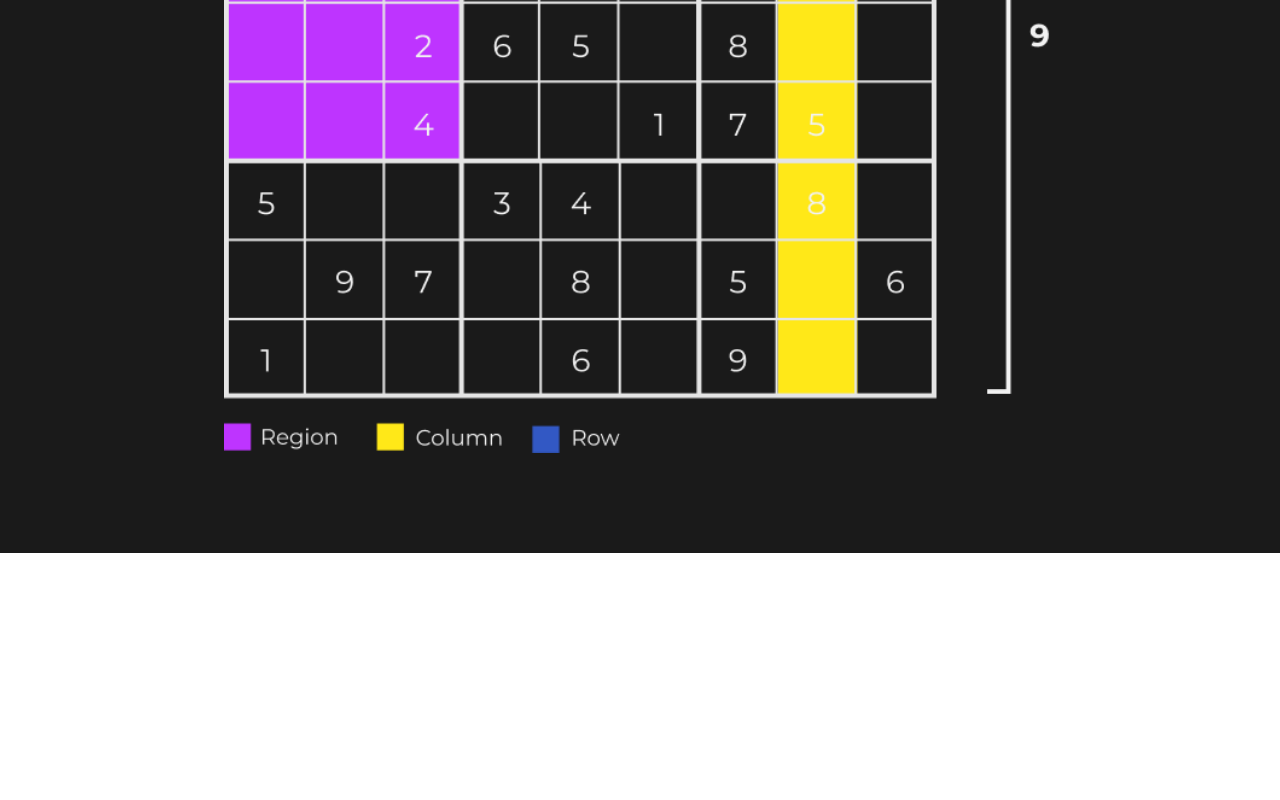
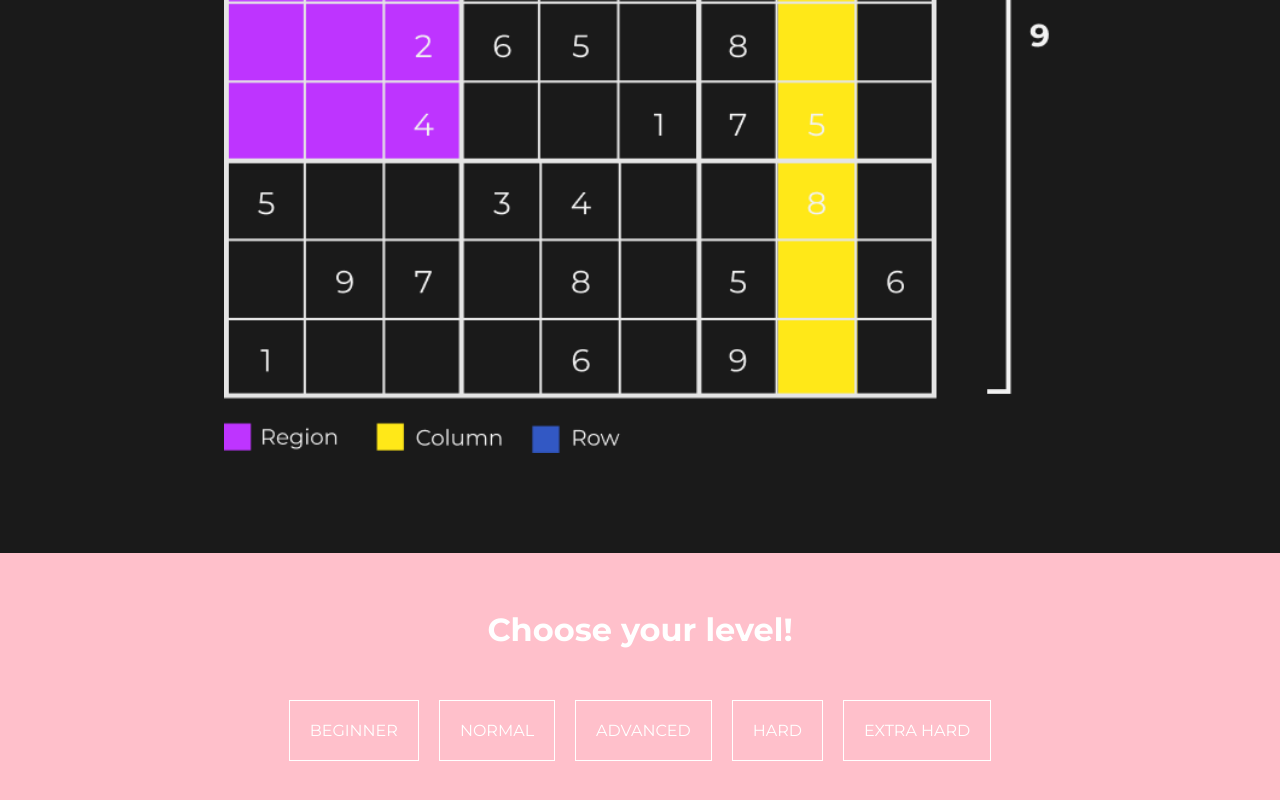
Before and after one commit to NikolSkvarilova/sudoku, a React (Create React App) app: page / in a window 1280 px wide. Shown: the part 3824-4624 px from the top of the page. Before the commit the page ends 4377 px from the top, so only its background shows below. Built offline with nearby package versions, Linux system fonts and the light colour scheme.

Commit message:
Uncommented ChooseLvlSection component; added styles

```diff
--- a/src/Components/Pages/Home/Home.jsx
+++ b/src/Components/Pages/Home/Home.jsx
@@ -6,7 +6,7 @@ import Section from '../../Sections/Section/Section.jsx';
 import LandingPage from '../../Sections/LandingPage/LandingPage.jsx';
 import Quote from '../../Sections/Quote/Quote.jsx';
 import TextSection from '../../Sections/TextSection/TextSection.jsx';
-// import ChooseLvlSection from '../../Sections/ChooseLvlSection/ChooseLvlSection.jsx';
+import ChooseLvlSection from '../../Sections/ChooseLvlSection/ChooseLvlSection.jsx';
 import Categories from '../../Sections/Categories/Categories.jsx'
 
 // Icons
@@ -134,7 +134,8 @@ const Home = () => {
         </Section>
       </Section>
 
-      {/* <Section
+      <Section
+        padding="0"
         sectionLink="levels">
 
         <ChooseLvlSection
@@ -163,10 +164,10 @@ const Home = () => {
             ]
            }
           goTo="/play"
-          bg={ `linear-gradient(to right, ${ colorPalette.fancy1 }, ${ colorPalette.fancy2 }` }
-          btn_bg="white"
+          sectionStyles={{ background: `linear-gradient(to right, ${ colorPalette.fancy1 }, ${ colorPalette.fancy2 }`, color: 'white' }}
+          btnStyle={{ color: "white" }}
         />
-      </Section>  */}
+      </Section>
     </div>
   )
 }
```
